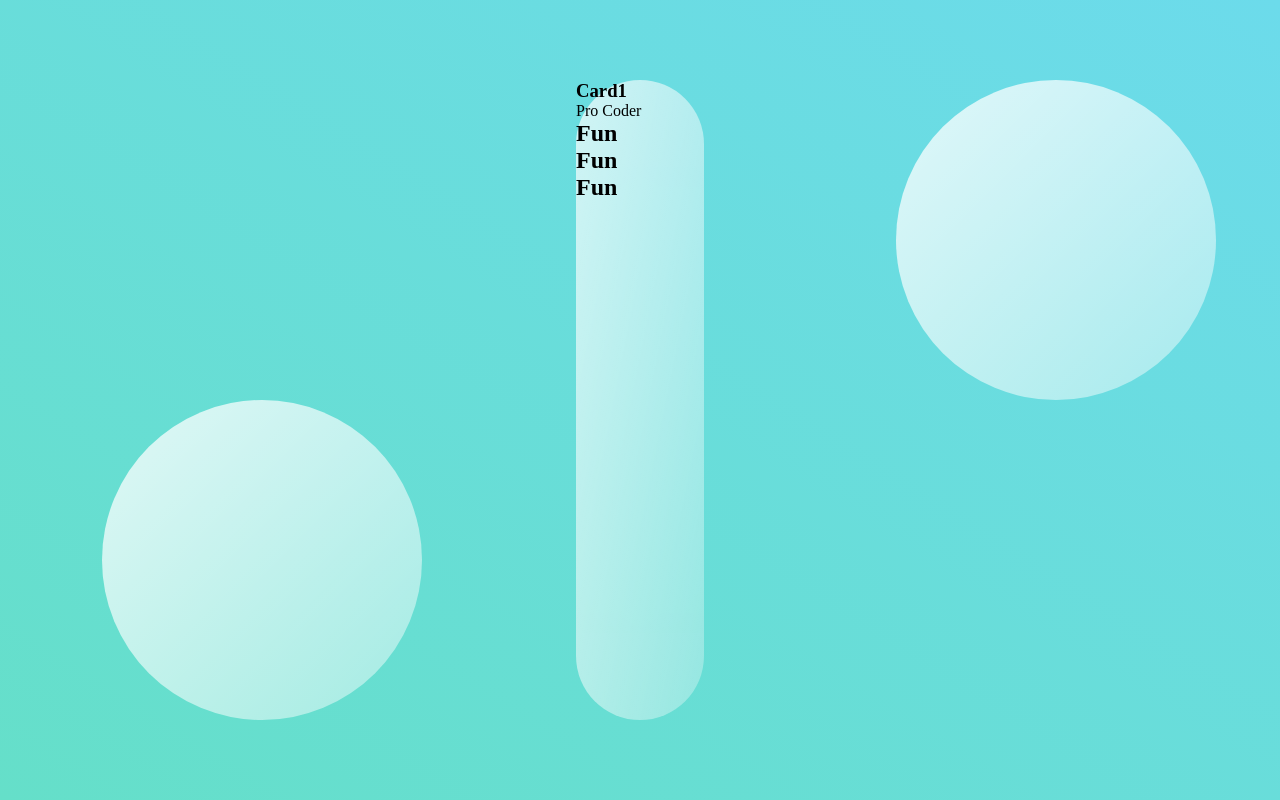
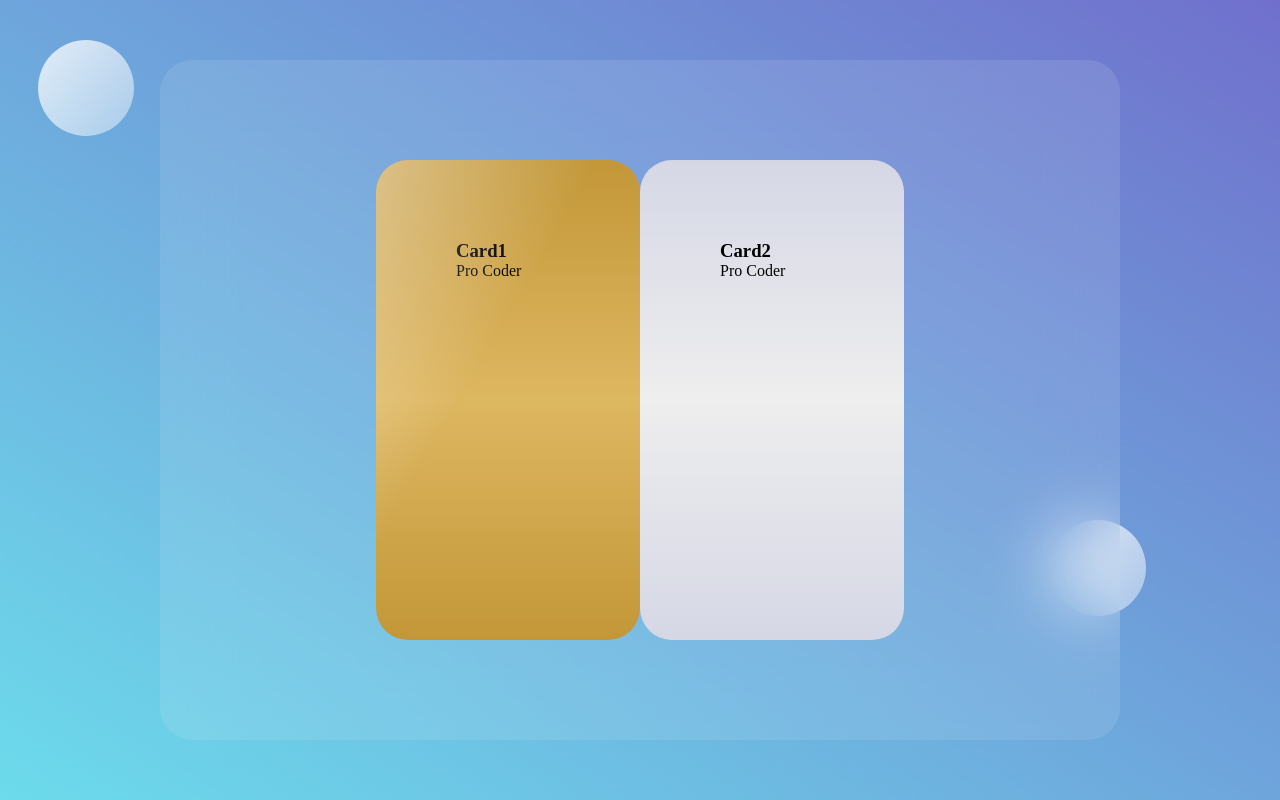
Before and after one commit to JustHoijer/StyleSamples, a Django app: page / in a window 1280 px wide. Run offline with Django 4.2, Linux system fonts and the light colour scheme.

```diff
--- a/static/css/style.css
+++ b/static/css/style.css
@@ -6,7 +6,7 @@
 
 main {
     min-height: 100vh;
-    background: linear-gradient(to right top, #65dfc9, #6cdbeb);
+    background: linear-gradient(to right top, #6cdbeb, #7070cc);
     display: flex;
     align-items: center;
     justify-content: center;
@@ -14,13 +14,79 @@ main {
 
 .glass {
     background: white;
-    min-height: 80vh;
-    width: 10%;
-    background: linear-gradient(to right bottom, rgba(255, 255, 255, 0.7), rgba(255, 255, 255, 0.3));
+    min-height: 85vh;
+    width: 75%;
+    padding: 5vh;
+    background: linear-gradient(to right bottom, rgba(255, 255, 255, 0.1), rgba(255, 255, 255, 0.1));
     border: white;
-    border-radius: 50rem;
+    border-radius: 2rem;
     z-index: 5;
-    backdrop-filter: blur(1000rem)
+    backdrop-filter: blur(2rem);
+    display: flex;
+    align-items: center;
+    justify-content: center;
+}
+
+.dashboard,
+.dashboard2 {
+    background: white;
+    min-height: 60vh;
+    width: 30%;
+    padding: 10vh;
+    border: white;
+    border-radius: 2rem;
+    z-index: 5;
+    backdrop-filter: blur(20rem);
+    overflow: hidden;
+
+    &:after {
+        content: '';
+        top: 0;
+        transform: translateX(100%) rotate(30deg);
+        width: 300%;
+        height: 300%;
+        position: absolute;
+        z-index: 1;
+        animation: shine 3s infinite ease-in;
+        background:
+            linear-gradient(to right,
+                rgba(255, 255, 255, 0) 0%,
+                rgba(255, 255, 255, 0.8) 50%,
+                rgba(128, 186, 232, 0) 99%,
+                rgba(128, 186, 232, 0) 100%);
+    }
+}
+
+@keyframes shine {
+    0% {
+        transform: translateX(-100%) translateY(-100%) rotate(30deg);
+    }
+
+    80% {
+        transform: translateX(-100%) translateY(-100%) rotate(30deg);
+    }
+
+    100% {
+        transform: translateX(100%) translateY(100%) rotate(30deg);
+    }
+}
+
+.dashboard {
+    background: linear-gradient(to bottom, #c39738, #deb761, #c39738);
+
+
+
+    &:after {
+        animation-delay: 1s;
+    }
+}
+
+.dashboard2 {
+    background: linear-gradient(to bottom, #d5d7e5, #eee, #d5d7e5);
+
+    &:after {
+        animation-delay: 2s;
+    }
 }
 
 .circle1,
@@ -28,8 +94,8 @@ main {
     background: white;
     background: linear-gradient(to right bottom,
             rgba(255, 255, 255, 0.8), rgba(255, 255, 255, 0.4));
-    height: 20rem;
-    width: 20rem;
+    height: 6rem;
+    width: 6rem;
     position: absolute;
     z-index: 3;
     border-radius: 50%;
@@ -37,12 +103,12 @@ main {
 }
 
 .circle1 {
-    top: 50%;
-    left: 8%;
+    top: 5%;
+    left: 3%;
 }
 
 .circle2 {
-    bottom: 50%;
-    right: 5%;
+    bottom: 23%;
+    right: 10.5%;
     z-index: 3;
 }
--- a/templates/_base.html
+++ b/templates/_base.html
@@ -13,20 +13,15 @@
     <main>
         <section class="glass">
             <div class="dashboard">
-                <div class="user">
+                <div class="Card1">
                     <h3>Card1</h3>
                     <p>Pro Coder</p>
                 </div>
-                <div class="links">
-                    <div class="link">
-                        <h2>Fun</h2>
-                    </div>
-                    <div class="link">
-                        <h2>Fun</h2>
-                    </div>
-                    <div class="link">
-                        <h2>Fun</h2>
-                    </div>
+            </div>
+            <div class="dashboard2">
+                <div class="Card2">
+                    <h3>Card2</h3>
+                    <p>Pro Coder</p>
                 </div>
             </div>
         </section>
```
